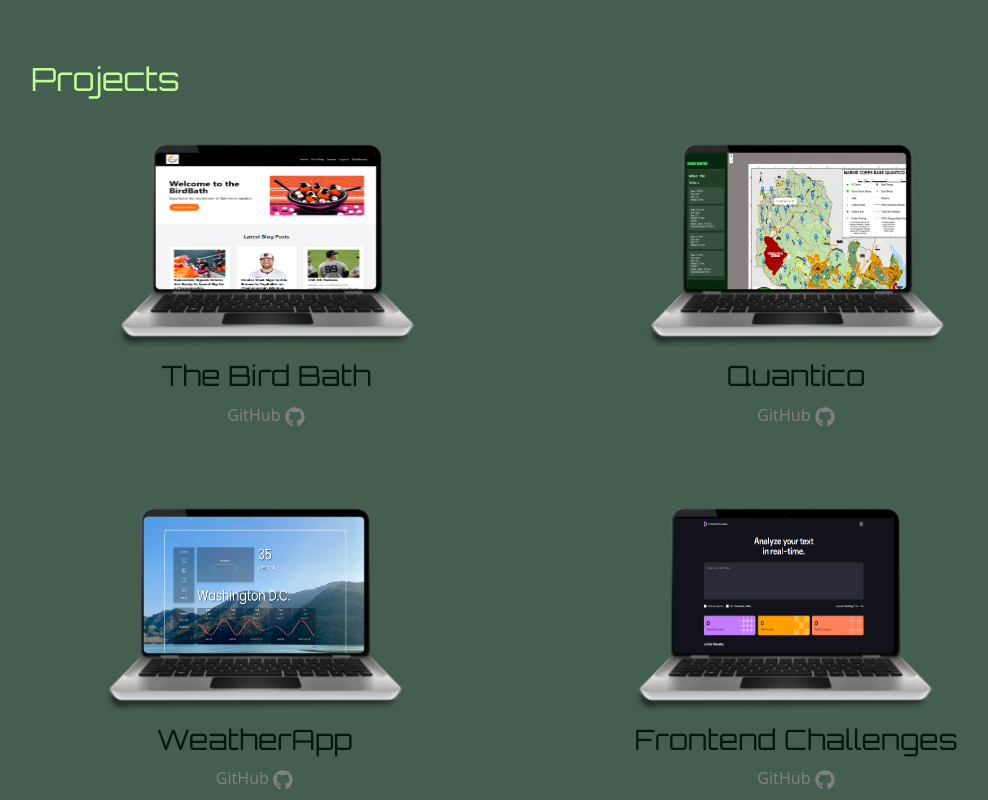
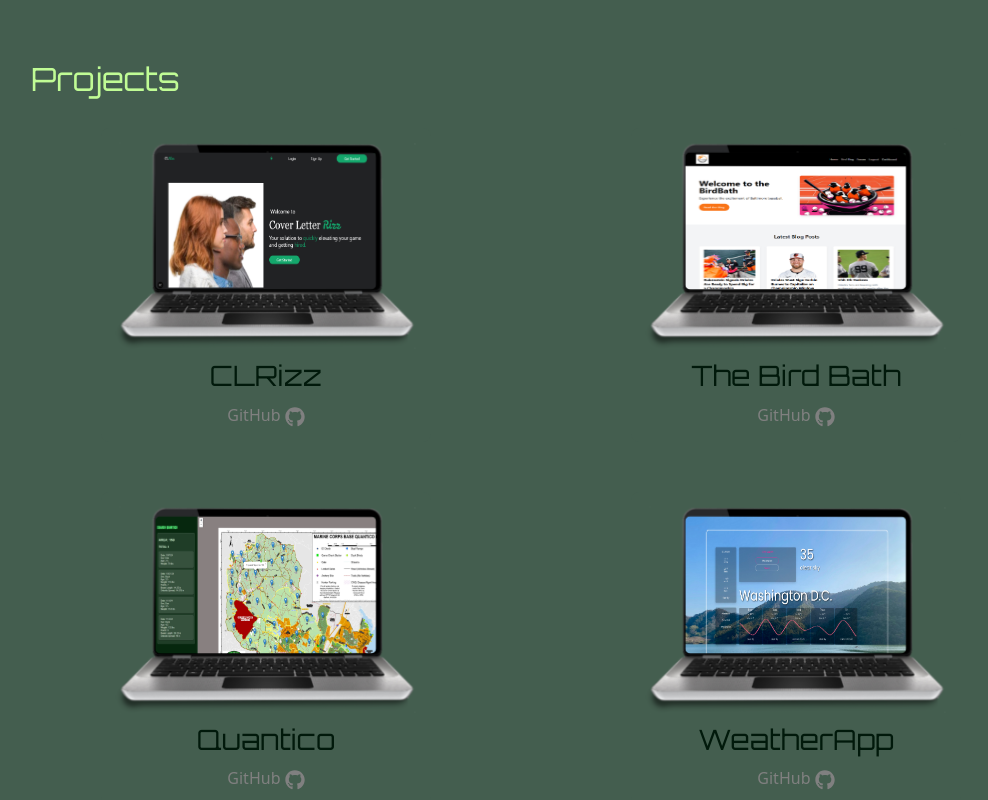
Before and after one commit to S-Bolt/ReactPortfolio, a React (Vite) app: page / in a window 1280 px wide. Shown: the part 1640-2440 px from the top of the page, without its empty margins (109-1097 px from the left). Built offline with nearby package versions, Linux system fonts and the light colour scheme.

Commit message:
added CLR

```diff
--- a/src/pages/Portfolio.jsx
+++ b/src/pages/Portfolio.jsx
@@ -4,6 +4,11 @@ import "./Portfolio.css";
 
 function Portfolio() {
   const projects = [
+    {
+      title: "CLRizz",
+      image: "/CLRizz.png",
+      deployedLink: "https://cover-letter-creator-psi.vercel.app/",
+    },
     {
       title: "The Bird Bath",
       image: "/birdbathsite.png",
```
Also changed, not shown: public/CLRizz.png (added).
